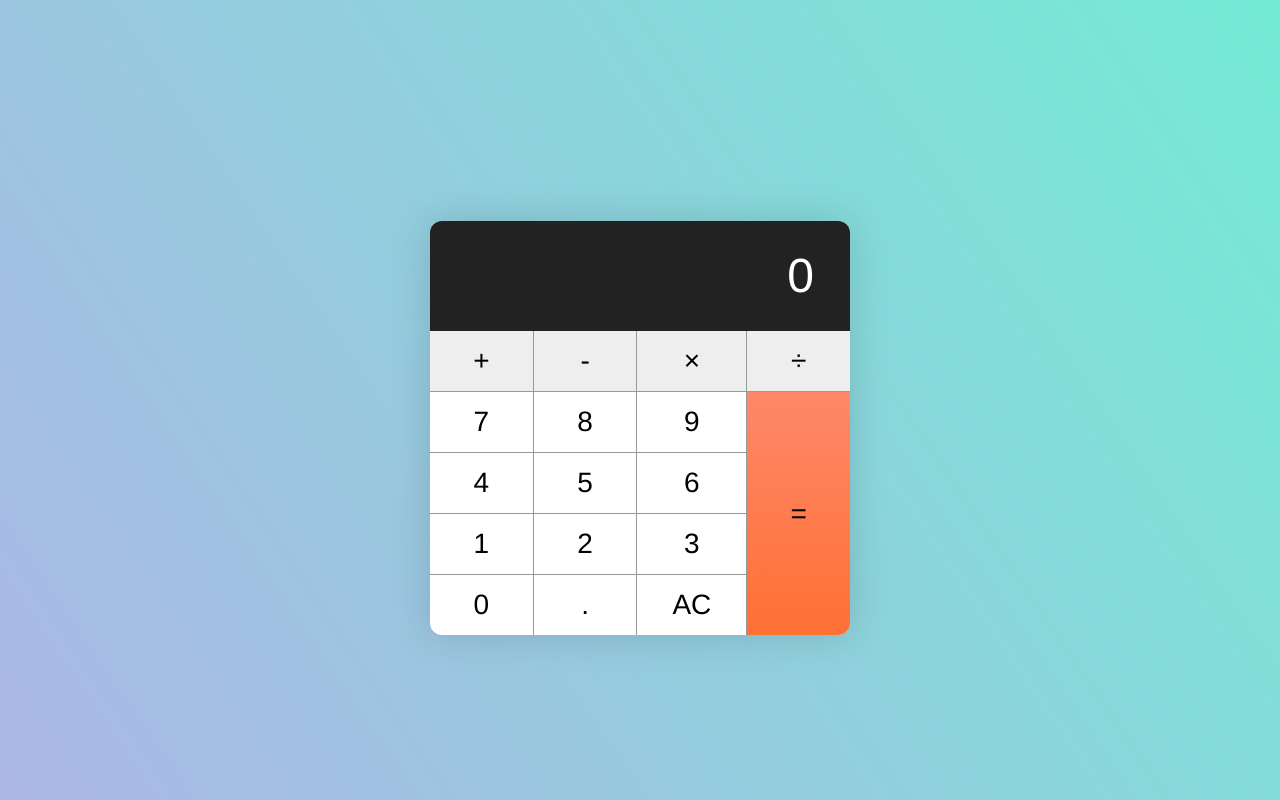
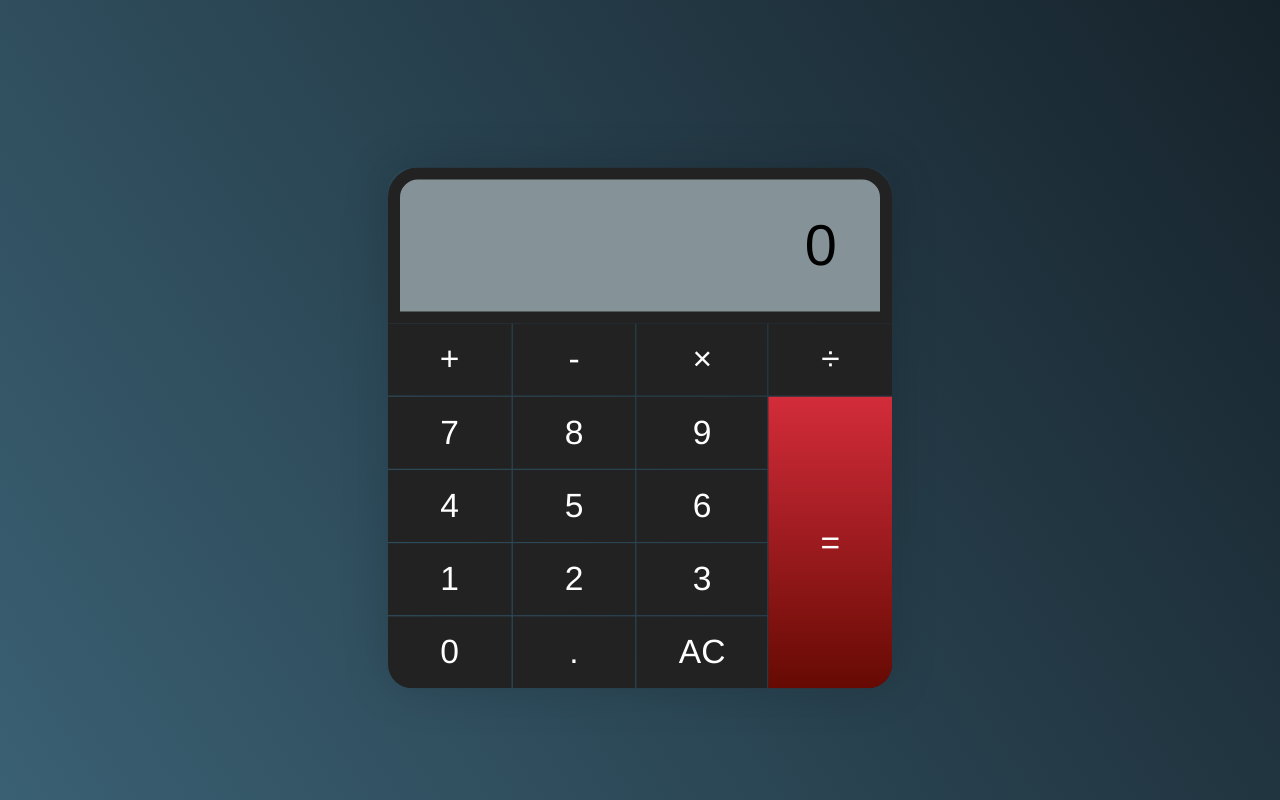
Before and after one commit to maazh10/calculator-web-app, a plain HTML site: page index.html in a window 1280 px wide. Drawn offline with Linux system fonts and the light colour scheme.

Commit message:
Update styles.css

```diff
--- a/styles.css
+++ b/styles.css
@@ -11,8 +11,6 @@ html {
 body {
   margin: 0;
 }
-
-/* Responsive Images */
 
 embed,
 iframe,
@@ -101,7 +99,7 @@ html {
 
 body {
   align-items: center;
-  background-image: linear-gradient(236deg, #74ebd5, #acb6e5);
+  background-image: linear-gradient(236deg, #16222A, #3A6073);
   display: flex;
   height: 100vh;
   justify-content: center;
@@ -116,32 +114,37 @@ body {
 }
 
 .calculator {
-  border-radius: 12px;
+  border-radius: 20px;
   box-shadow: 0 0 40px 0px rgba(0, 0, 0, 0.15);
   margin-left: auto;
   margin-right: auto;
   margin-top: 2em;
   max-width: 15em;
   overflow: hidden;
+  transform: scale(1.2);
 }
 
 .calculator__display {
-  background-color: #222222;
-  color: #fff;
+  background-color: #859398;
+  color: rgb(0, 0, 0);
   font-size: 1.714285714em;
   padding: 0.5em 0.75em;
   text-align: right;
+  border-top-left-radius: 25px;
+  border-top-right-radius: 25px;
+  border: 10px solid #222222;
 }
 
 .calculator__keys {
-  background-color: #999;
+  background-color: rgb(255, 255, 255, 0);
   display: grid;
   grid-gap: 1px;
   grid-template-columns: repeat(4, 1fr);
 }
 
 .calculator__keys > * {
-  background-color: rgb(255, 255, 255);
+  background-color: #222222;
+  color: #fff;
   padding: 0.5em 1.25em;
   position: relative;
   text-align: center;
@@ -149,7 +152,7 @@ body {
 
 .calculator__keys > *:active::before,
 .calculator__keys > .is-depressed::before {
-  background-color: rgba(0, 0, 0, 0.2);
+  background-color: rgba(255, 255, 255, 0.2);
   bottom: 0;
   box-shadow: 0 0 6px 0 rgba(0, 0, 0, 0.5) inset;
   content: "";
@@ -162,11 +165,11 @@ body {
 }
 
 .key--operator {
-  background-color: #eee;
+  background-color: #222222;
 }
 
 .key--equal {
-  background-image: linear-gradient(to bottom, #fe886a, #ff7033);
+  background-image: linear-gradient(to bottom, #d32c3a, #660a03);
   grid-column: -2;
   grid-row: 2 / span 4;
 }
```
